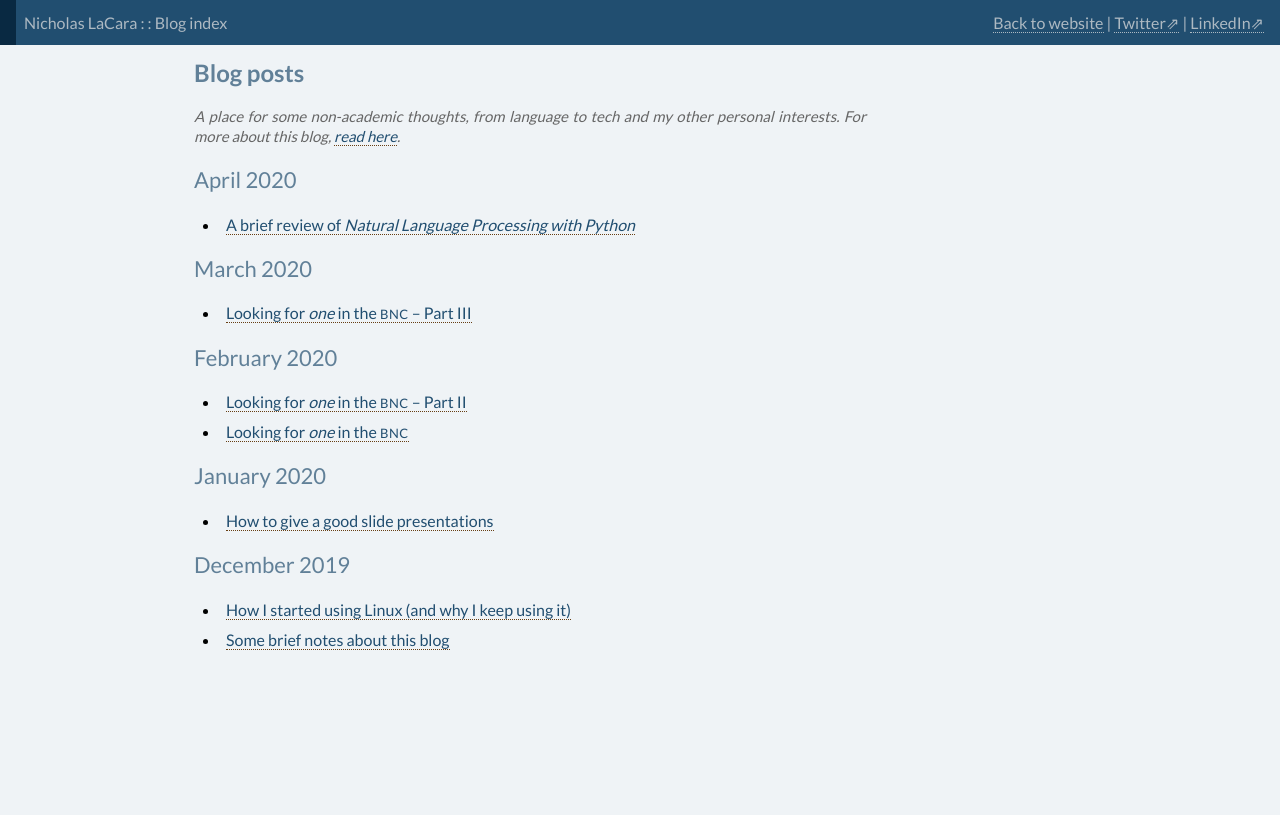
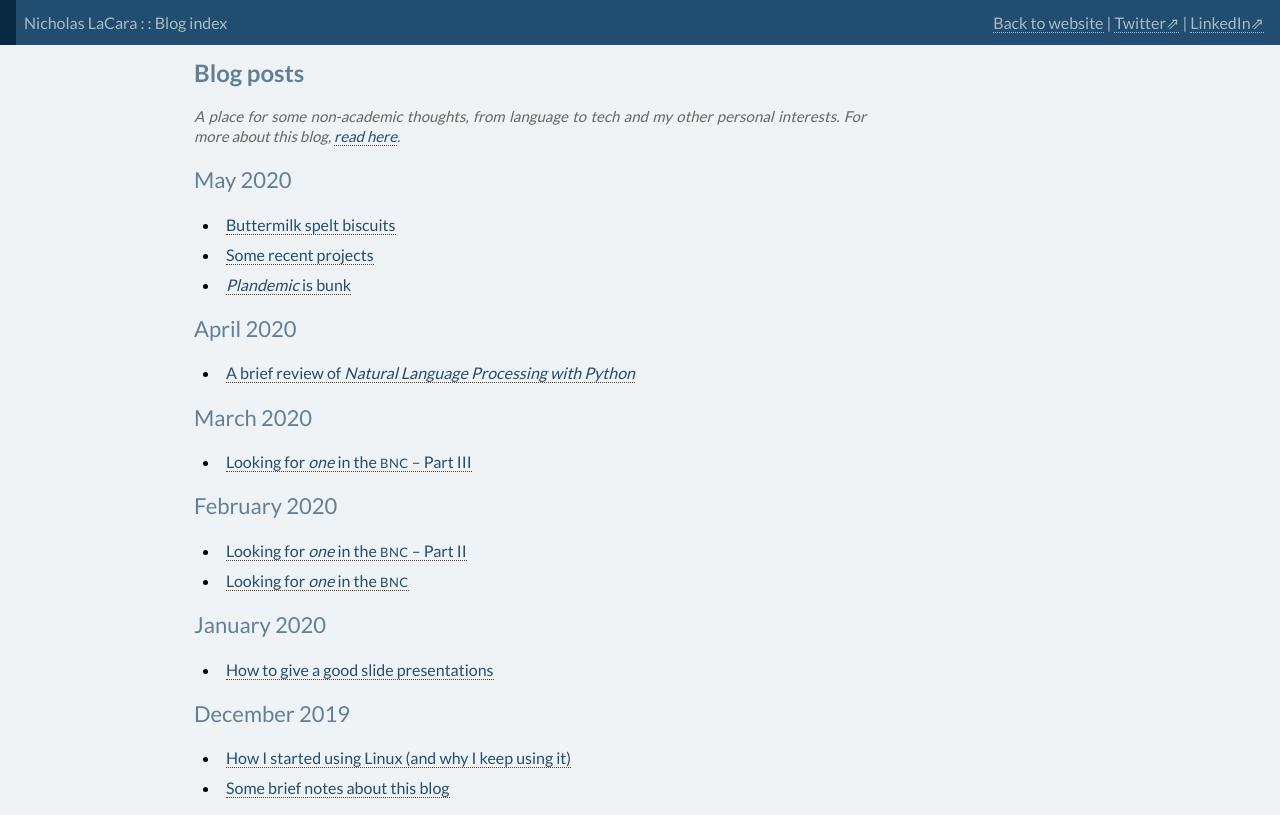
Before and after one commit to nlacara/nlacara.github.io, a plain HTML site: page blog/index.html in a window 1280 px wide. Drawn offline with Linux system fonts and the light colour scheme.

Commit message:
Forgot to update the index...

```diff
--- a/blog/index.html
+++ b/blog/index.html
@@ -19,6 +19,24 @@
         <p class="abstract">
             A place for some non-academic thoughts, from language to tech and my other personal interests. For more about this blog, <a href="./about.html">read here</a>.
         </p>
+
+        <h2>
+            May 2020
+        </h2>
+
+        <ul>
+            <li>
+                <a href="./cook/biscuits.html">Buttermilk spelt biscuits</a>
+            </li>
+
+            <li>
+                <a href="./projects/tag_pdf.html">Some recent projects</a>
+            </li>
+
+            <li>
+                <a href="./skeptic/mikovits.html"><cite>Plandemic</cite> is bunk</a>
+            </li>
+        </ul>
 
         <h2>
             April 2020
```
